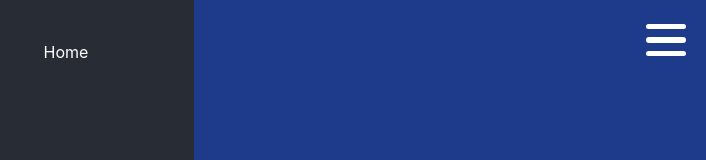
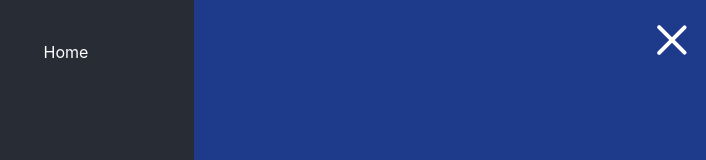
Before and after one commit to krawieccezary/react-sandbox, a React (Create React App) app: page / in a window 1280 px wide. Both pictures are taken after a click on the button 1240 px from the left and 40 px from the top of the page. Shown: the top 160 px of the page, without its empty margins (574-1280 px from the left). Built offline with nearby package versions, Linux system fonts and the light colour scheme.

Commit message:
add framer-motion & add animation to task, burger

```diff
--- a/public/index.html
+++ b/public/index.html
@@ -29,7 +29,6 @@
   <body>
     <noscript>You need to enable JavaScript to run this app.</noscript>
     <div id="root"></div>
-    <div id="menu-modal"></div>
     <!--
       This HTML file is a template.
       If you open it directly in the browser, you will see an empty page.
--- a/src/App.tsx
+++ b/src/App.tsx
@@ -11,7 +11,6 @@ import WeatherApp from './routes/WeatherApp';
 function App() {
   const [isOpen, setIsOpen] = useState<true | false>(false);
   const location = useLocation();
-  console.log(location);
 
   return (
     <div className="App">
--- a/src/components/MenuBurger.tsx
+++ b/src/components/MenuBurger.tsx
@@ -5,13 +5,15 @@ type MenuBurgerProps = {
   isOpen: boolean,
 }
 
+const lineStyle = 'block bg-white w-10 h-1 rounded-md my-1 origin-right transition-transform duration-300';
+
 const MenuBurger: FunctionComponent<MenuBurgerProps> = ({ setIsOpen, isOpen }) => {
 
   return (
-    <button className="flex w-10 h-10 flex-col absolute top-5 right-5 z-20" onClick={() => setIsOpen(!isOpen)}>
-      <span className="block bg-white w-10 h-2 rounded-md my-1"></span>
-      <span className="block bg-white w-10 h-2 rounded-md my-1"></span>
-      <span className="block bg-white w-10 h-2 rounded-md my-1"></span>
+    <button className="flex w-10 h-10 flex-col absolute top-5 right-5 z-20 justify-between" onClick={() => setIsOpen(!isOpen)}>
+      <span className={`${lineStyle} ${isOpen ? '-rotate-45' : 'rotate-0'}`}></span>
+      <span className={`${lineStyle} transition-all ${isOpen ? 'opacity-0 duration-100' : 'opacity-100 duration-500'}`}></span>
+      <span className={`${lineStyle} ${isOpen ? 'rotate-45' : 'rotate-0'}`}></span>
     </button>
   )
 }
--- a/src/components/Nav.tsx
+++ b/src/components/Nav.tsx
@@ -11,11 +11,11 @@ const Nav:FunctionComponent<NavProps> = ({ setIsOpen, isOpen }) => (
   <motion.nav className="flex flex-col"
     initial={{ x: '10%', opacity: 0 }}
     animate={{ x: 0, opacity: 1 }}
-    transition={{ delay: .2, duration: 1 }}
+    transition={{ delay: .1, duration: 1 }}
   >
-    <NavLink setIsOpen={setIsOpen} isOpen={isOpen} to="/">Home</NavLink>
-    <NavLink setIsOpen={setIsOpen} isOpen={isOpen} to="/todo-app">Todo App</NavLink>
-    <NavLink setIsOpen={setIsOpen} isOpen={isOpen} to="/weather-app">Weather App</NavLink>
+    <NavLink {...{setIsOpen, isOpen}} to="/">Home</NavLink>
+    <NavLink {...{setIsOpen, isOpen}} to="/todo-app">Todo App</NavLink>
+    <NavLink {...{setIsOpen, isOpen}} to="/weather-app">Weather App</NavLink>
   </motion.nav>
 )
 
--- a/src/components/TodoApp/Task.tsx
+++ b/src/components/TodoApp/Task.tsx
@@ -1,4 +1,5 @@
 import React, { useState, ChangeEvent } from 'react';
+import { motion } from 'framer-motion';
 import { MdDelete } from 'react-icons/md';
 import { AiOutlineCheckCircle, AiFillEdit } from 'react-icons/ai';
 import { useAppDispatch } from '../../hooks/hooks';
@@ -29,7 +30,11 @@ const Task = ({ id, name, completed }: TaskProps) => {
   const handleInputName = (e: ChangeEvent<HTMLInputElement>) => setInputName(e.target.value);
 
   return (
-    <li className="flex w-100 justify-between backdrop-blur-2xl bg-sky-800 rounded-md p-2 my-1">
+    <motion.li
+      initial={{ opacity: 0, y: -20 }}
+      animate={{ opacity: 1, y: 0, }}
+      transition={{ type: "spring", stiffness: 300 }}
+      className="flex w-100 justify-between backdrop-blur-2xl bg-sky-800 rounded-md p-2 my-1">
       {isEditedTask ? (
         <input className="bg-sky-900 text-white rounded-md px-2" type="text" value={inputName} onChange={handleInputName}/>
       ) : (
@@ -41,7 +46,7 @@ const Task = ({ id, name, completed }: TaskProps) => {
         <button className="mx-1" onClick={!isEditedTask ? handleEditingTask : () => handleEditTask(id)}><AiFillEdit></AiFillEdit></button>
         <button className="mx-1" onClick={() => handleRemoveClick(id)}><MdDelete></MdDelete></button>
       </div>
-    </li>
+    </motion.li>
   )
 }
 
```
